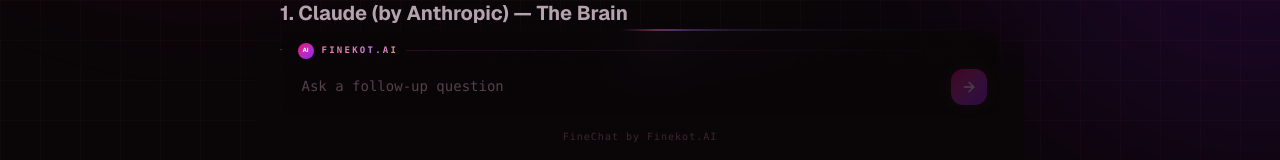
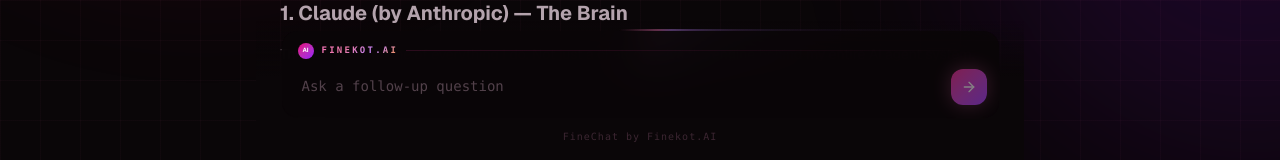
Before and after one commit to denyskot1986/portfolio, a Next.js app: page /blog/5-ai-tools-every-small-business-2026 in a window 1280 px wide. Shown: the part 640-800 px from the top of the page. Built offline with nearby package versions, Linux system fonts and the light colour scheme.

Commit message:
fix: BlogChat send button — lighter gradient + opacity-50 disabled state

```diff
--- a/components/BlogChat.tsx
+++ b/components/BlogChat.tsx
@@ -224,7 +224,7 @@ export default function BlogChat({ articleTitle, articleSlug, lang = "EN" }: Blo
             <button
               onClick={send}
               disabled={loading || !input.trim()}
-              className="shrink-0 w-9 h-9 rounded-xl bg-gradient-to-br from-pink-600 to-purple-600 text-white flex items-center justify-center hover:opacity-90 transition-all disabled:opacity-25 shadow-[0_0_16px_rgba(244,114,182,0.2)]"
+              className="shrink-0 w-9 h-9 rounded-xl bg-gradient-to-br from-pink-500 to-purple-500 text-white flex items-center justify-center hover:opacity-90 transition-all disabled:opacity-50 shadow-[0_0_20px_rgba(244,114,182,0.4)]"
             >
               {loading ? (
                 <motion.div
```
